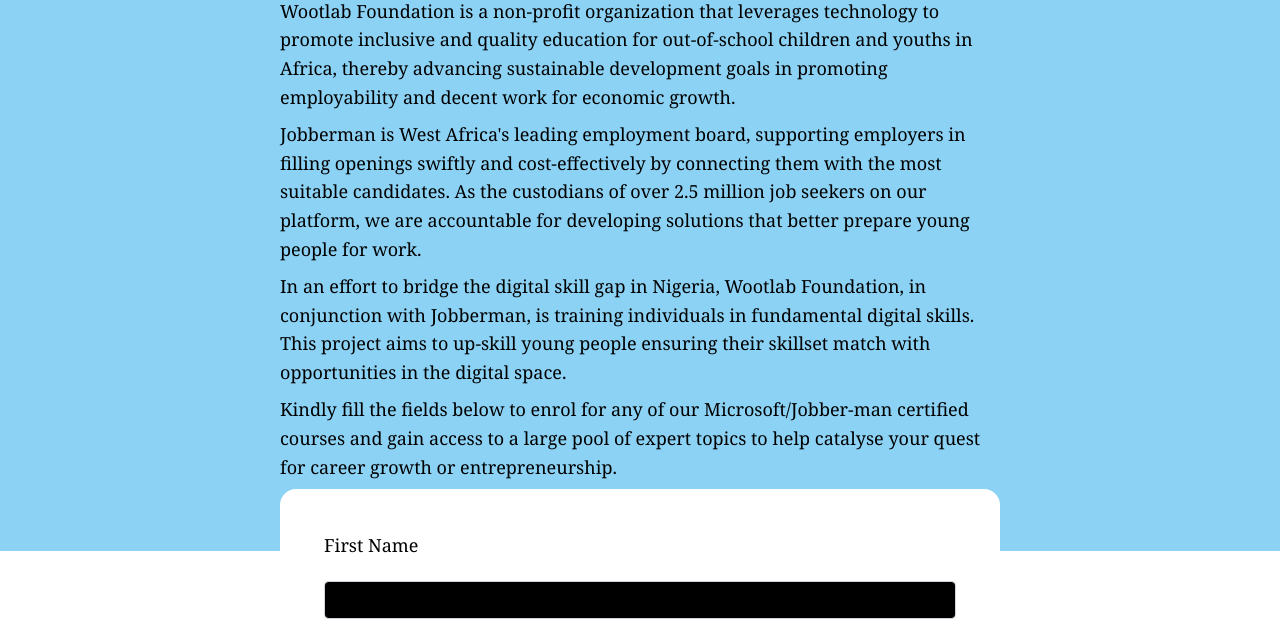
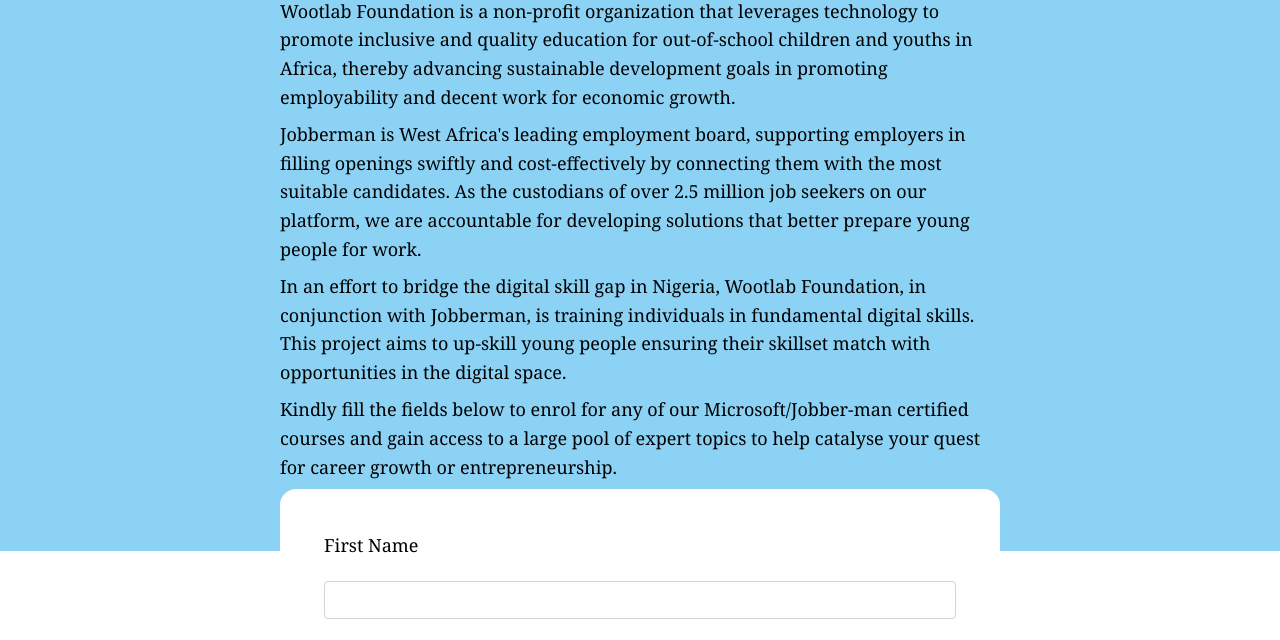
Before and after one commit to AtereD/WOOTLAB, a plain HTML site: page index.html in a window 1280 px wide. Shown: the part 249-889 px from the top of the page. Drawn offline with Linux system fonts and the light colour scheme.

Commit message:
Update styles.css

```diff
--- a/css/styles.css
+++ b/css/styles.css
@@ -130,8 +130,9 @@
     width: 100%;
     height: 2.375rem;
     padding: 0.375rem 0.75rem;
-    color: #495057;
-    background-color: black;
+    color: black;
+    font-size: 21px;
+    background-color: transparent;
     background-clip: padding-box;
     border: 1px solid #ced4da;
     border-radius: 0.25rem;
```
